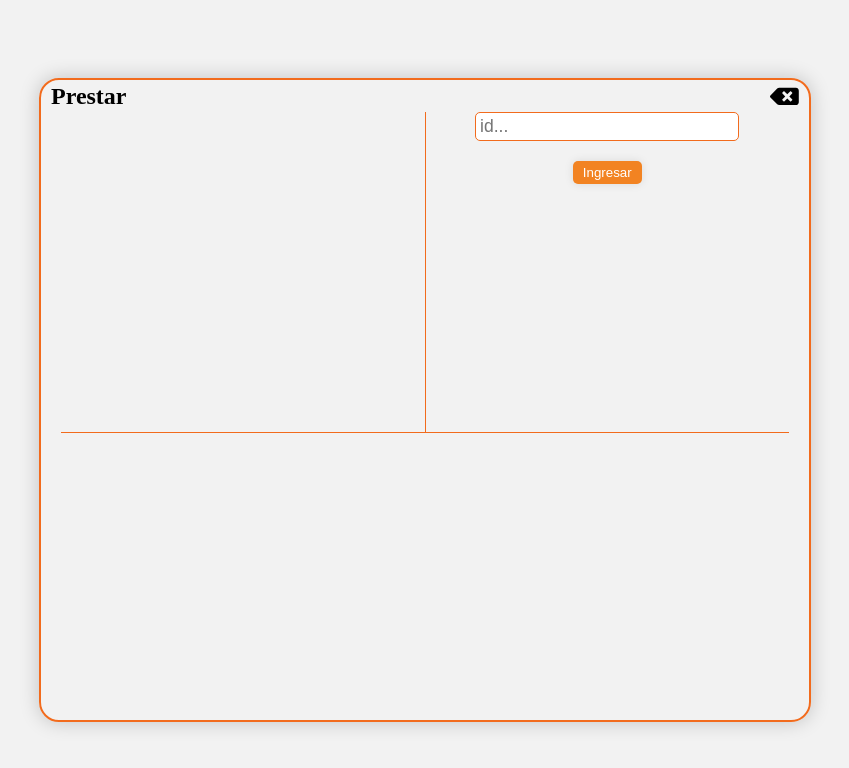
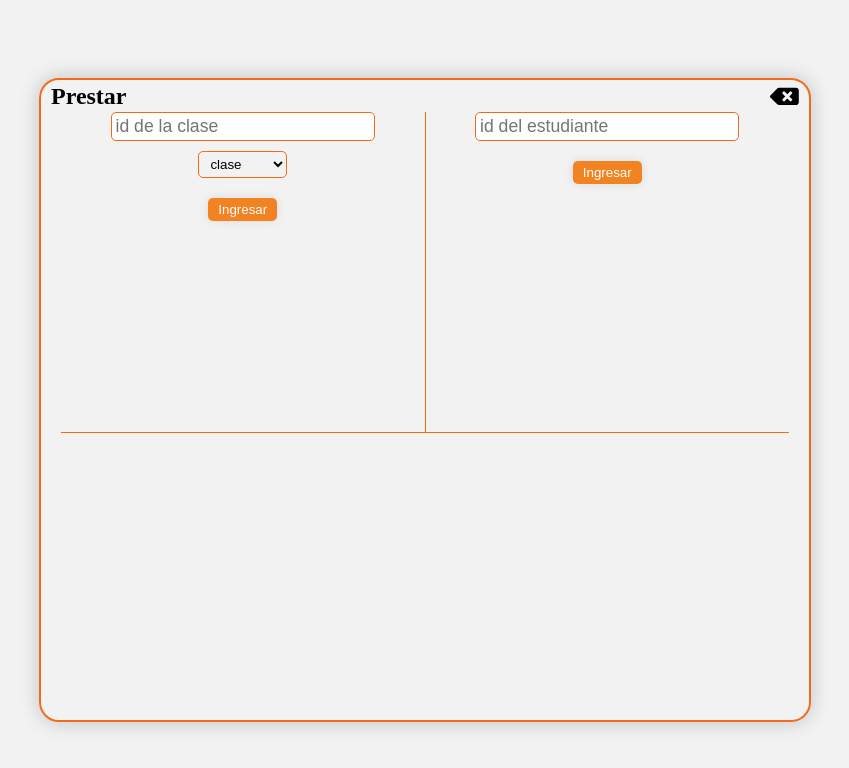
Before and after one commit to Corro-Kun/Loan-Manager.rust, a React (Vite) app in the folder frontend/: page /gestion/prestamo in a window 1280 px wide. Shown: the top 768 px of the page, without its empty margins (215-1064 px from the left). Built offline with nearby package versions, Linux system fonts and the light colour scheme; no server answers.

Commit message:
add cart for class

```diff
--- a/frontend/src/api/api.js
+++ b/frontend/src/api/api.js
@@ -102,3 +102,8 @@ export async function getStudentById(id){
   const response = await fetch(`${backend}/student/${id}`);
   return await response.json();
 }
+
+export async function getClassComplet(id){
+  const response = await fetch(`${backend}/class/complet/${id}`);
+  return await response.json();
+}
--- a/frontend/src/components/Lend/Lend.css
+++ b/frontend/src/components/Lend/Lend.css
@@ -56,6 +56,15 @@
   flex-direction: column;
   align-items: center;
   justify-content: center;
+}
+
+.Lend-Ingrese-Studente select{
+  width: 20%;
+  margin-top: 10px;
+  padding: 4px 7px;
+  background: transparent;
+  border-radius: 5px;
+  border: 1px solid var(--Main_Color);
 }
 
 .Lend-Ingrese-Studente input{
--- a/frontend/src/components/Lend/Lend.jsx
+++ b/frontend/src/components/Lend/Lend.jsx
@@ -6,7 +6,7 @@ import {toast} from "sonner";
 import "./Lend.css";
 
 export default function Lend(){
-  const {changerStudent, handleStudent, apiStudent, deleteStudent, getStudentSave} = useLend();
+  const {changerStudent, handleStudent, apiStudent, deleteStudent, getStudentSave, changerClass, handleClass, classs, hidenClass, deleteClass} = useLend();
 
   useEffect(()=>{
     getStudentSave();
@@ -21,17 +21,53 @@ export default function Lend(){
         </div>
         <div className="Lend-Users" >
           <div className="Lend-Teacher" >
+            <div className="Lend-Ingrese-Studente" style={hidenClass? {} : {display: "none"}} >
+              <input type="text" placeholder="id de la clase" name="idclase" onChange={(e)=> changerClass(e)} onKeyDown={(e)=>{if (e.key === "Enter"){
+                toast.promise(handleClass(),{
+                  success: "clase agregada",
+                  loading: "buscando clase...",
+                  error: (e)=> e
+                });
+              }}}  />
+              <select>
+                <option>clase</option>
+                <option>libre</option>
+              </select>
+              <button onClick={()=> toast.promise(handleClass(),{
+                success: "clase agregada",
+                loading: "buscando clase...",
+                error: (e)=> e
+              })} >Ingresar</button>
+            </div>
+            <div className="Lend-Student-Active" style={classs.idsalon? {} : {display: "none"}} >
+              <div className="Lend-Student-Bar" >
+                <h2 style={{color: "transparent"}} ><HiTrash/></h2>
+                <h3>Clase & Profesor</h3>
+                <h2 onClick={()=> deleteClass()} ><HiTrash /></h2>
+              </div>
+              <div className="Lend-Student-Card" >
+                <picture>
+                  <img src="https://cdn-icons-png.flaticon.com/512/5609/5609505.png" />
+                </picture>
+                <h3>{classs?.programa}</h3>
+                <p>{classs?.nombre} {classs?.apellido}</p>
+              </div>
+            </div>
           </div>
           <div className="Lend-Student" >
             <div className="Lend-Ingrese-Studente" style={apiStudent.idestudiante? {display: "none"} : {}} >
-              <input type="text" placeholder="id..." autoFocus name="idestudiante" onChange={(e)=> changerStudent(e)} onKeyDown={(e)=>{if (e.key === "Enter"){
+              <input type="text" placeholder="id del estudiante" autoFocus name="idestudiante" onChange={(e)=> changerStudent(e)} onKeyDown={(e)=>{if (e.key === "Enter"){
                 toast.promise(handleStudent(),{
                   success: "estudiante agregado",
                   loading: "buscando estudiante...",
                   error: (e)=> e
                 });
               }}} />
-              <button onClick={()=> handleStudent()} >Ingresar</button>
+              <button onClick={()=> toast.promise(handleStudent(),{
+                success: "estudiante agregado",
+                loading: "buscando estudiante",
+                error: (e) => e
+              })} >Ingresar</button>
             </div>
             <div className="Lend-Student-Active" style={apiStudent.idestudiante? {} : {display: "none"}} >
               <div className="Lend-Student-Bar" >
--- a/frontend/src/context/lend.jsx
+++ b/frontend/src/context/lend.jsx
@@ -1,5 +1,5 @@
 import {createContext, useContext, useState} from "react";
-import { getStudentById } from "../api/api";
+import { getClassComplet, getStudentById } from "../api/api";
 
 const ContextLend  = createContext();
 
@@ -16,7 +16,7 @@ export function ProviderLend({children}){
   }
 
   async function handleStudent(){
-    if (!student.idestudiante && student.idestudiante.length >=1){
+    if (student.idestudiante === undefined){
       throw new Error("No hay id del estudiante");
     }
     const data = await getStudentById(student.idestudiante);
@@ -40,10 +40,46 @@ export function ProviderLend({children}){
       data = JSON.parse(data);
       setApiStudent(data);
     }
+    data = localStorage.getItem("class");
+    if(data){
+      data = JSON.parse(data);
+      setClasss(data);
+      setHidenClass(false);
+    }
+  }
+
+  const [idclase, setIdclase] = useState({});
+
+  function changerClass({target:{name, value}}){
+    setIdclase({...idclase, [name]: value});
+  }
+
+  const [classs, setClasss] = useState({});
+  const [hidenClass, setHidenClass] = useState(true);
+
+  async function handleClass(){
+    if (idclase.idclase === undefined){
+      throw new Error("No hay id de la clase");
+    }
+    const data = await getClassComplet(idclase.idclase);
+
+    if (data.error){
+      throw new Error(data.error);
+    }
+
+    setClasss(data);
+    setHidenClass(false);
+    localStorage.setItem("class", JSON.stringify(data));
+  }
+
+  function deleteClass(){
+    localStorage.removeItem("class");
+    setHidenClass(true);
+    setClasss({});
   }
 
   return(
-    <ContextLend.Provider value={{changerStudent, handleStudent, apiStudent, deleteStudent, getStudentSave}} >
+    <ContextLend.Provider value={{changerStudent, handleStudent, apiStudent, deleteStudent, getStudentSave, changerClass, handleClass, classs, hidenClass, deleteClass}} >
       {children}
     </ContextLend.Provider>
   );
```
